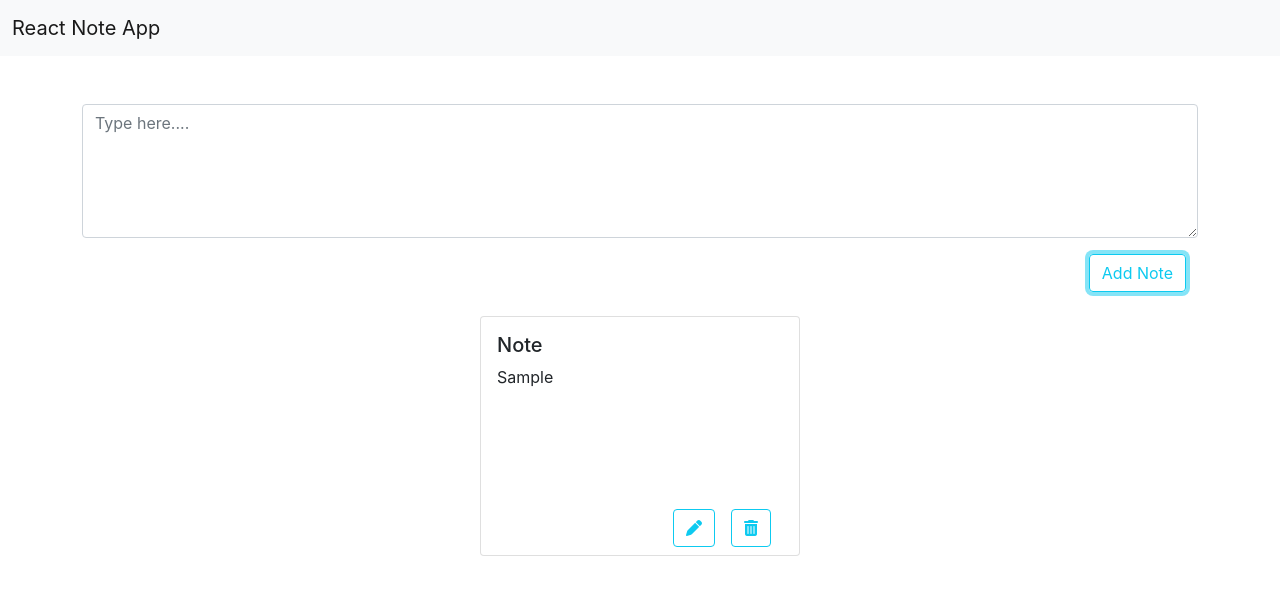
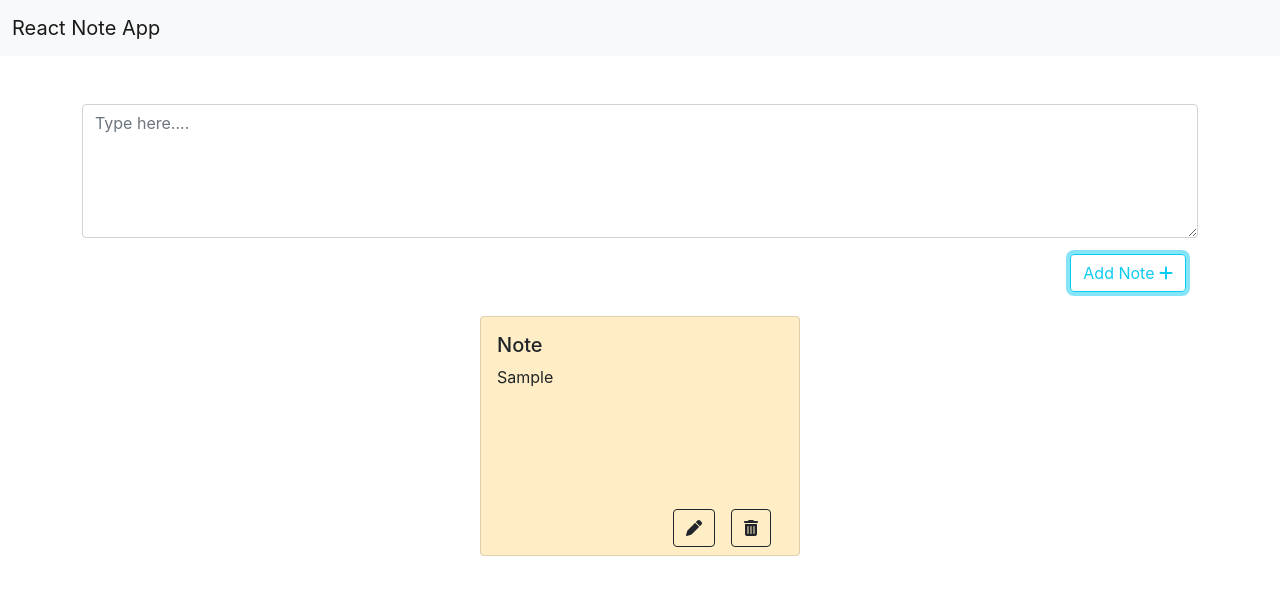
Before and after one commit to usamarasheeddev/react-notes-app, a React (Create React App) app: page / in a window 1280 px wide. Both pictures are taken after typing "Sample" into the empty fields and a click on the button "Add Note". Shown: the top 594 px of the page. Built offline with nearby package versions, Linux system fonts and the light colour scheme.

Commit message:
notes_with_random_color

```diff
--- a/src/App.css
+++ b/src/App.css
@@ -39,7 +39,11 @@
 #note{
   width: 20rem;
   height: 15em;
-  overflow-y:hidden
+  overflow-y:hidden;
+  background-color: rgb(141, 228, 231);
+  background-color: rgb(255, 237, 197);
+  background-color: rgb(197, 243, 255);
+  background-color: rgb(219, 187, 98);
 }
 #textPara{
   height: 8rem;
--- a/src/App.js
+++ b/src/App.js
@@ -11,7 +11,7 @@ function App() {
 
 
   const handleLocalStorage = () => {
-    let notes=JSON.parse(localStorage.getItem("notes"))
+    let notes = JSON.parse(localStorage.getItem("notes"))
     if (notes) {
       return JSON.parse(localStorage.getItem("notes"))
     }
@@ -74,6 +74,14 @@ function App() {
   //   setNotes(newArr)
   // }
 
+  //SETTING NOTE COLOR
+  const setNoteBg = () => {
+    const colors = ["rgb(197, 243, 255)", "rgb(141, 228, 231)", "rgb(255, 237, 197)", "rgb(229, 197, 255)"];
+
+    const random = Math.floor(Math.random() * colors.length);
+    return random, colors[random]
+  }
+
   return (
     <>
 
@@ -84,7 +92,7 @@ function App() {
       </div>
       <div className="container">
 
-        <NoteList notes={notes} handleDeleteNote={deleteNote} editNote={editNote} />
+        <NoteList notes={notes} handleDeleteNote={deleteNote} editNote={editNote} noteBg={setNoteBg} />
       </div>
 
     </>
--- a/src/components/Note.js
+++ b/src/components/Note.js
@@ -1,6 +1,6 @@
 import React from 'react'
 
-export default function Note({ text, id, handleOnDelete, editNote }) {
+export default function Note({ text, id, handleOnDelete, editNote ,setNoteBg}) {
   const handleDelete = () => {
     handleOnDelete(id)
   }
@@ -14,13 +14,13 @@ export default function Note({ text, id, handleOnDelete, editNote }) {
     //     this is a note1
 
     // </div>
-    <div className="card mt-4 " id='note' >
+  <div className="card mt-4 " id='note' style={{backgroundColor:setNoteBg()}}>
       <div className="card-body">
         <h5 className="card-title">Note</h5>
         <p id='textPara' className="card-text">{text}</p>
         <div className="container d-flex justify-content-end " id='btn' >
-          <a href="#" className="btn btn-outline-info" onClick={handleEdit} ><i className="fa-solid fa-pen"></i></a>
-          <a href="#" className="btn btn-outline-info ms-3" onClick={handleDelete}><i className="fa-solid fa-trash-can"></i></a>
+          <a href="#" className="btn btn-outline-dark" onClick={handleEdit} ><i className="fa-solid fa-pen"></i></a>
+          <a href="#" className="btn btn-outline-dark ms-3" onClick={handleDelete}><i className="fa-solid fa-trash-can"></i></a>
         </div>
       </div>
     </div>
--- a/src/components/NoteList.js
+++ b/src/components/NoteList.js
@@ -1,12 +1,12 @@
 import React from 'react'
 import Note from './Note'
-export default function NoteList({ notes ,handleDeleteNote ,editNote}) {
+export default function NoteList({ notes ,handleDeleteNote ,editNote ,noteBg}) {
     return (
         <div className='container d-flex justify-content-around flex-wrap' >
 
 
             {notes.map((note) =>
-                <Note   text={note.text} id={note.id} handleOnDelete={handleDeleteNote} editNote={editNote}  />
+                <Note   text={note.text} id={note.id} handleOnDelete={handleDeleteNote} editNote={editNote} setNoteBg={noteBg} />
                 // { console.log(note.about) }
 
 
--- a/src/components/TextArea.js
+++ b/src/components/TextArea.js
@@ -34,7 +34,7 @@ export default function TextArea({ handleNoteSave, findText, updateNote }) {
                 </div>
                 <div className="container d-flex justify-content-end">
                     {/* <button type="button" onClick={handleUpdate} className="btn btn-outline-info me-5" id='updateBtn' >Update</button> */}
-                    <button type="button" onClick={handleSave} className="btn btn-outline-info">Add Note</button>
+                    <button type="button" onClick={handleSave} className="btn btn-outline-info">Add Note  <i className="fa-solid fa-plus"></i></button>
 
                 </div>
             </form>
```
